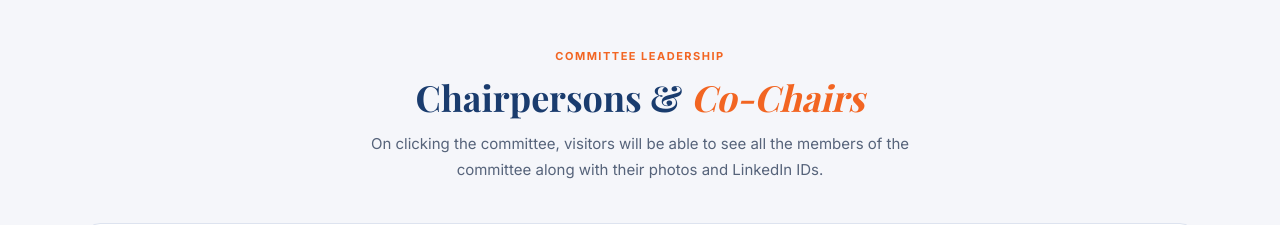
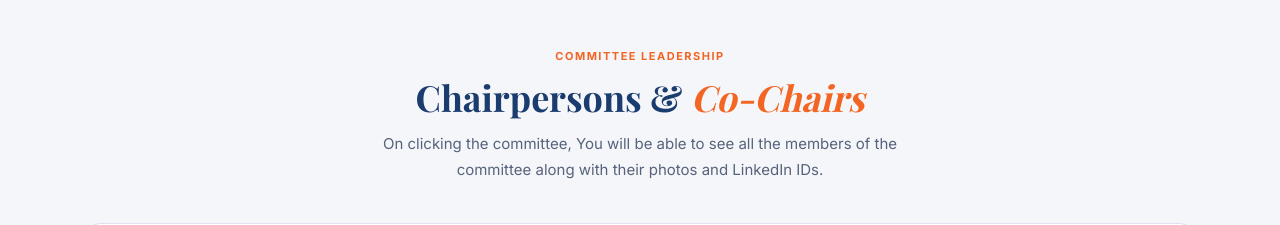
Before and after one commit to Vsingla34/FIP, a React (Vite) app: page /team in a window 1280 px wide. Shown: the part 1040-1265 px from the top of the page. Built offline with nearby package versions, Linux system fonts and the light colour scheme; no server answers; the database is empty; a web font is replaced by a local one.

Commit message:
Changes 2

```diff
--- a/src/pages/TeamPage.jsx
+++ b/src/pages/TeamPage.jsx
@@ -124,7 +124,7 @@ export default function TeamPage() {
           <div className="section-header centered">
             <span className="eyebrow">Committee Leadership</span>
             <h2 className="section-heading">Chairpersons &amp; <span>Co-Chairs</span></h2>
-            <p className="section-sub">On clicking the committee, visitors will be able to see all the members of the committee along with their photos and LinkedIn IDs.</p>
+            <p className="section-sub">On clicking the committee, You will be able to see all the members of the committee along with their photos and LinkedIn IDs.</p>
           </div>
 
           {committeeLeaders.length === 0 ? (
```
